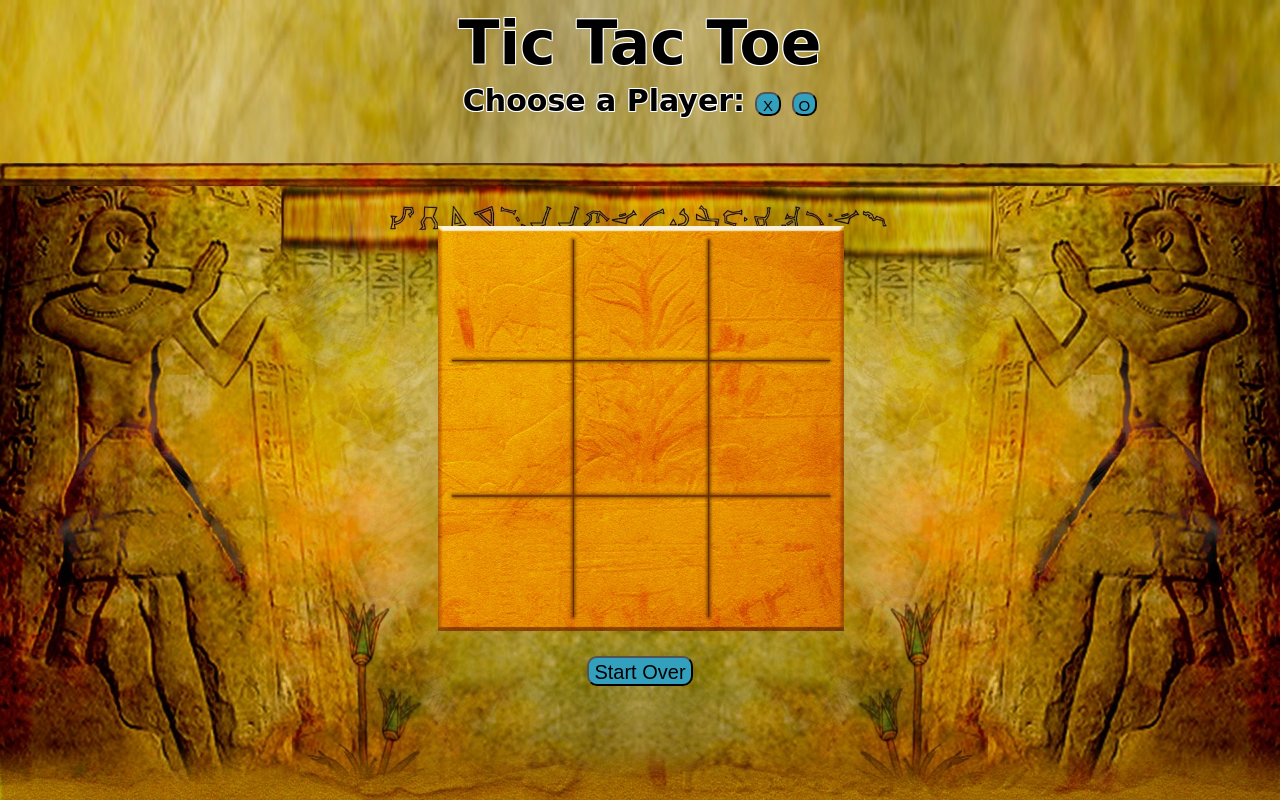
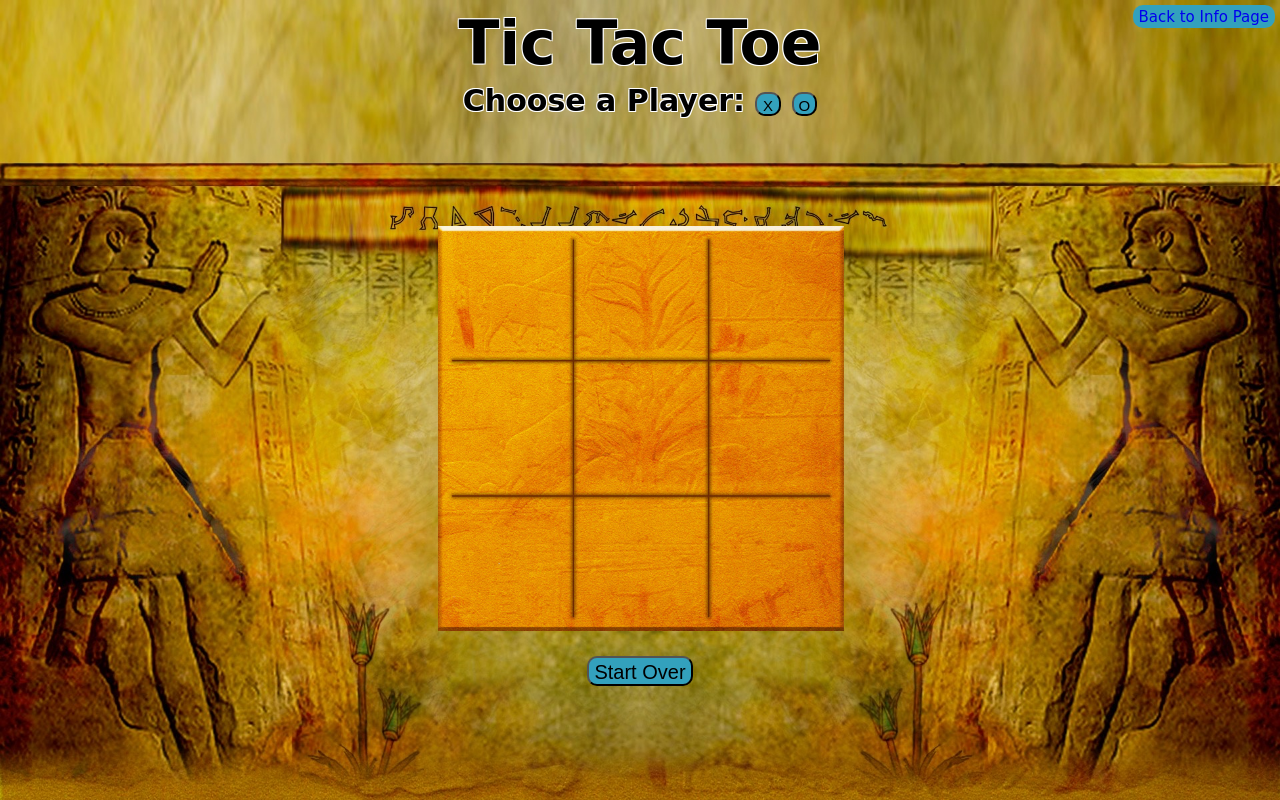
Before and after one commit to dsleylian/TicTacToe-StargateTheme, a website: page index.html in a window 1280 px wide. Drawn offline with Linux system fonts and the light colour scheme; a web font is replaced by a local one.

Commit message:
landing page button

```diff
--- a/index.html
+++ b/index.html
@@ -11,6 +11,7 @@
         <link rel="stylesheet" href="tic-tac-toe.css" />
     </head>
     <body>
+        <a id="landing-page-link" href="https://tictactoe-info.vercel.app/">Back to Info Page</a>
         <h1>Tic Tac Toe</h1>
         <p id="choose">Choose a Player:<button class="playerx">X</button>
             <button class="playero">O</button></p>
--- a/tic-tac-toe.css
+++ b/tic-tac-toe.css
@@ -149,6 +149,27 @@ img {
     background-color: linen;
 }
 
+#landing-page-link {
+    position: absolute;
+    right: 5px;
+    top:5px;
+    margin-bottom: 5px;
+    border-radius: 10px;
+    padding: 3px 6px 2px 6px;
+    font-size: 15px;
+    background-color: rgba(51, 161, 189);
+    text-decoration: none;
+}
+
+#landing-page-link:visited{
+    color: inherit;
+}
+
+#landing-page-link:hover{
+    box-shadow: 12px 12px 40px 0 rgba(16, 148, 196),-12px 12px 40px 0 rgba(16, 148, 196),
+12px -12px 40px 0 rgba(16, 148, 196), -12px -12px 40px 0 rgba(16, 148, 196);
+}
+
 @media only screen and (min-width: 768px) and (max-width: 1100px) {
 
     #container {
```
